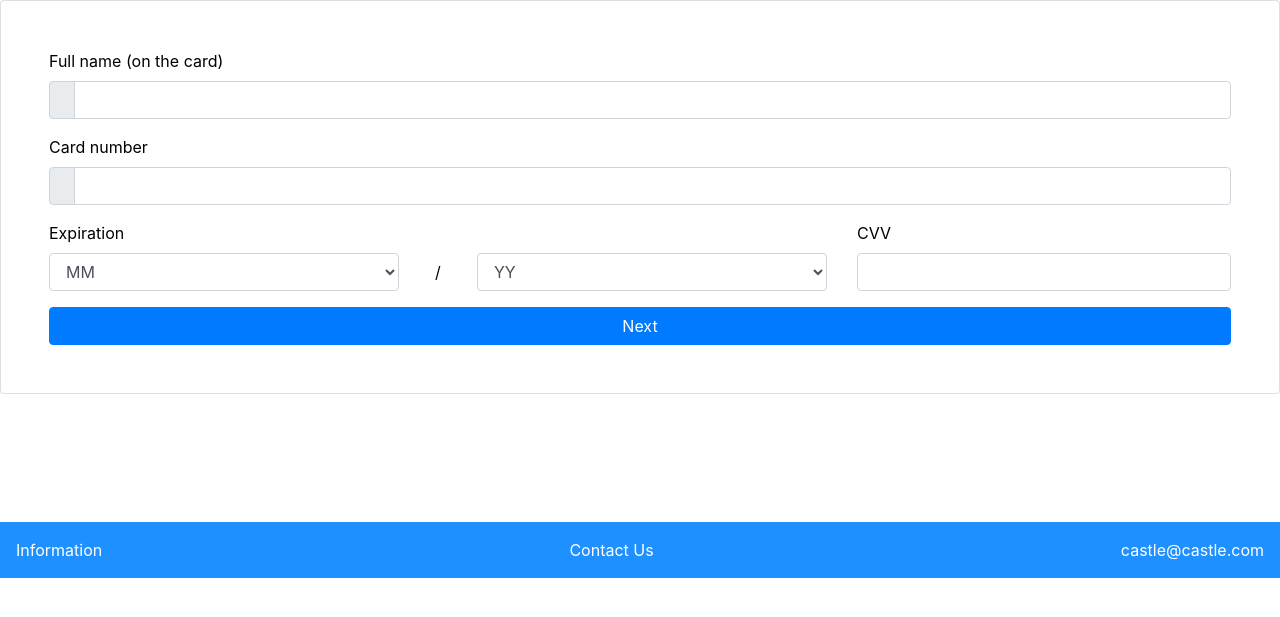
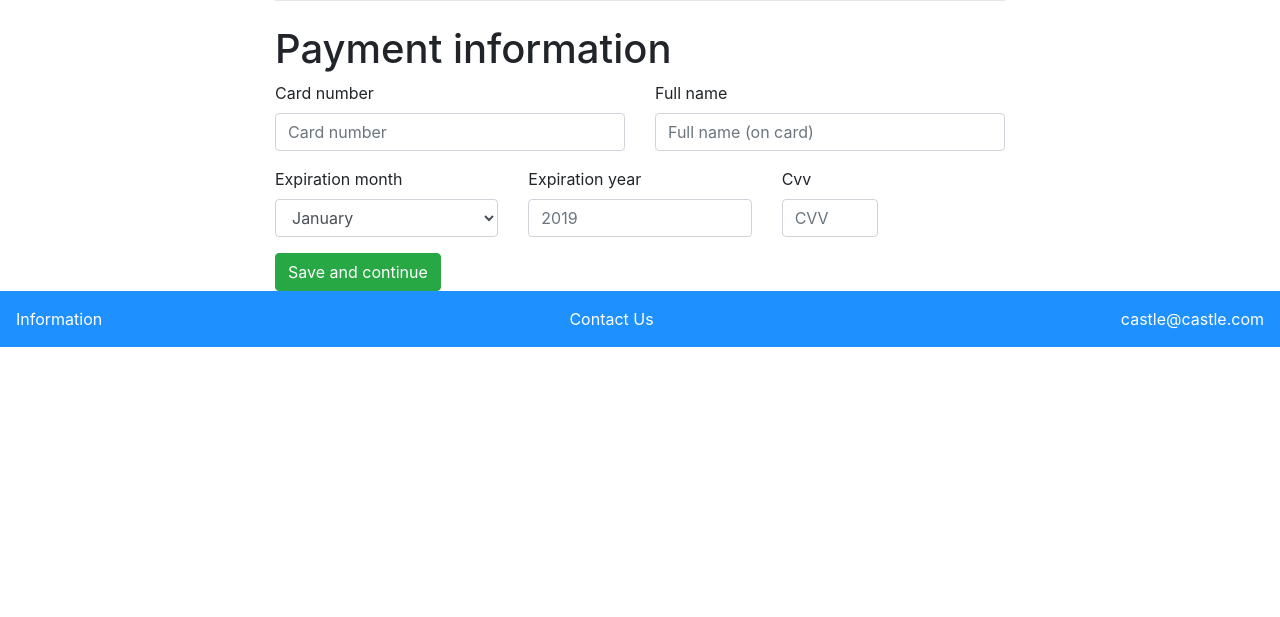
Before and after one commit to Runar16/Verklegt_2, a Django app: page /payment in a window 1280 px wide. Shown: the part 55-672 px from the top of the page. Run offline with Django 3.2, Linux system fonts and the light colour scheme; some libraries are stand-ins or nearby versions.

Commit message:
made payment info form consistent with other forms

```diff
--- a/property/forms/contact_information_form.py
+++ b/property/forms/contact_information_form.py
@@ -1,6 +1,7 @@
 from django.forms import ModelForm, widgets
 from user.models import Profile
 from django.contrib.auth.models import User
+from django import forms
 
 
 class ContactInfoUser(ModelForm):
@@ -27,3 +28,25 @@ class ContactInfoProfile(ModelForm):
             'country': widgets.TextInput(attrs={'class': 'form-control'}),
             'ssn': widgets.TextInput(attrs={'class': 'form-control'})
         }
+
+
+class PaymentInfo(forms.Form):
+    MONTHS = (
+        (1, "January"),
+        (2, "February"),
+        (3, "March"),
+        (4, "April"),
+        (5, "May"),
+        (6, "June"),
+        (7, "July"),
+        (8, "August"),
+        (9, "September"),
+        (10, "October"),
+        (11, "November"),
+        (12, "December"),
+    )
+    full_name = forms.CharField(widget=forms.TextInput(attrs={'placeholder': 'Full name (on card)'}))
+    card_number = forms.CharField(widget=forms.TextInput(attrs={'placeholder': 'Card number'}))
+    expiration_month = forms.ChoiceField(choices=MONTHS, label="Expiration month", initial='', widget=forms.Select())
+    expiration_year = forms.CharField(widget=forms.TextInput(attrs={'placeholder': '2019'}), max_length=4)
+    cvv = forms.CharField(widget=forms.TextInput(attrs={'placeholder': 'CVV'}), max_length=3)
--- a/property/views.py
+++ b/property/views.py
@@ -3,7 +3,7 @@ from django.contrib.auth.decorators import login_required
 from django.db import transaction
 from django.http import JsonResponse
 from django.shortcuts import render, get_object_or_404, redirect
-from property.forms.contact_information_form import ContactInfoUser, ContactInfoProfile
+from property.forms.contact_information_form import ContactInfoUser, ContactInfoProfile, PaymentInfo
 from property.models import Property, PropertyZip, PropertyType
 
 
@@ -57,7 +57,9 @@ def customer_info(request):
 
 
 def payment_info(request):
-    return render(request, 'property/payment_info.html')
+    return render(request, 'property/payment_info.html', {
+        'payment_form': PaymentInfo(),
+    })
 
 
 def review_purchase(request):
--- a/static/css/main.css
+++ b/static/css/main.css
@@ -141,3 +141,7 @@
     width: 50%;
     float: left
 }
+
+.asteriskField {
+    display: none;
+}
--- a/templates/property/contact_info.html
+++ b/templates/property/contact_info.html
@@ -46,7 +46,7 @@
                             {{ profile_form.ssn|as_crispy_field }}
                         </div>
                     </div>
-                    <button type="submit" class="btn btn-success">Save person</button>
+                    <button type="submit" class="btn btn-success">Save and continue</button>
                 </form>
             </div>
         </div>
--- a/templates/property/payment_info.html
+++ b/templates/property/payment_info.html
@@ -1,64 +1,35 @@
 {% extends 'base.html' %}
-
+{% load crispy_forms_tags %}
 {% block content %}
-<article class="card">
-    <div class="card-body p-5">
-        <form role="form" action="{% url 'review_purchase' %}">
-            <div class="form-group">
-                <label for="username">Full name (on the card)</label>
-                <div class="input-group">
-                    <div class="input-group-prepend">
-                        <span class="input-group-text"><i class="fa fa-user"></i></span>
-                    </div>
-                    <input type="text" class="form-control" name="username" placeholder="" required="">
-                </div> <!-- input-group.// -->
-            </div> <!-- form-group.// -->
-            <div class="form-group">
-                <label for="cardNumber">Card number</label>
-                <div class="input-group">
-                    <div class="input-group-prepend">
-                        <span class="input-group-text"><i class="fa fa-credit-card"></i></span>
-                    </div>
-                    <input type="text" class="form-control" name="cardNumber" placeholder="">
-                </div> <!-- input-group.// -->
-            </div> <!-- form-group.// -->
-            <div class="row">
-                <div class="col-sm-8">
-                    <div class="form-group">
-                        <label><span class="hidden-xs">Expiration</span> </label>
-                        <div class="form-inline">
-                            <select class="form-control" style="width:45%">
-                                <option>MM</option>
-                                <option>01 - January</option>
-                                <option>02 - February</option>
-                                <option>03 - March</option>
-                                <option>04 - April</option>
-                                <option>05 - Mai</option>
-                                <option>06 - June</option>
-                                <option>07 - July</option>
-                                <option>08 - August</option>
-                                <option>09 - September</option>
-                                <option>10 - October</option>
-                                <option>11 - November</option>
-                                <option>12 - December</option>
-                            </select>
-                            <span style="width:10%; text-align: center"> / </span>
-                            <select class="form-control" style="width:45%">
-                                <option>YY</option>
-                                <option>2019</option>
-                            </select>
+    <div class="container">
+        <div class="row justify-content-center">
+            <div class="col-8">
+                <hr class="mt-0 mb-4">
+                <h1>Payment information</h1>
+                <form method="post" novalidate>
+                    {% csrf_token %}
+                    <div class="row">
+                        <div class="col-6">
+                            {{ payment_form.card_number|as_crispy_field }}
+                        </div>
+                        <div class="col-6">
+                            {{ payment_form.full_name|as_crispy_field }}
                         </div>
                     </div>
-                </div>
-                <div class="col-sm-4">
-                    <div class="form-group">
-                        <label data-toggle="tooltip" title="" data-original-title="3 digits code on back side of the card">CVV <i class="fa fa-question-circle"></i></label>
-                        <input class="form-control" required="" type="text">
-                    </div> <!-- form-group.// -->
-                </div>
-            </div> <!-- row.// -->
-            <button class="subscribe btn btn-primary btn-block" type="button"> Next  </button>
-        </form>
-    </div> <!-- card-body.// -->
-</article> <!-- card.// -->
+                    <div class="row">
+                        <div class="col-4">
+                            {{ payment_form.expiration_month|as_crispy_field }}
+                        </div>
+                        <div class="col-4">
+                            {{ payment_form.expiration_year|as_crispy_field }}
+                        </div>
+                        <div class="col-2">
+                            {{ payment_form.cvv|as_crispy_field }}
+                        </div>
+                    </div>
+                    <button type="submit" class="btn btn-success">Save and continue</button>
+                </form>
+            </div>
+        </div>
+    </div>
 {% endblock %}
```
